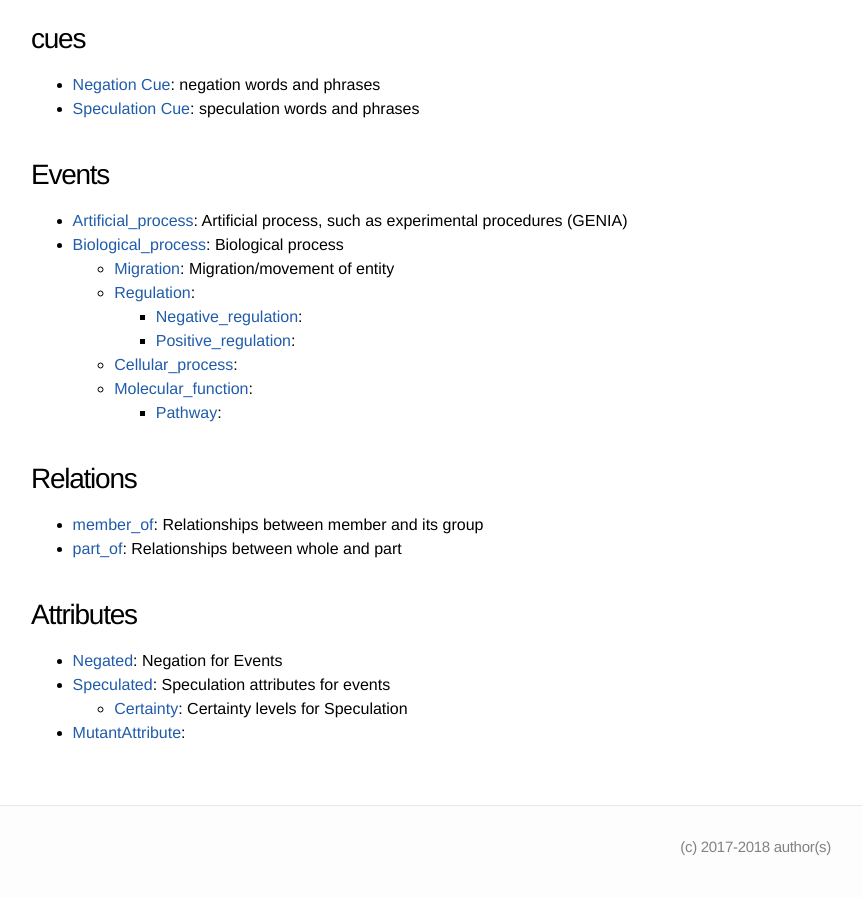
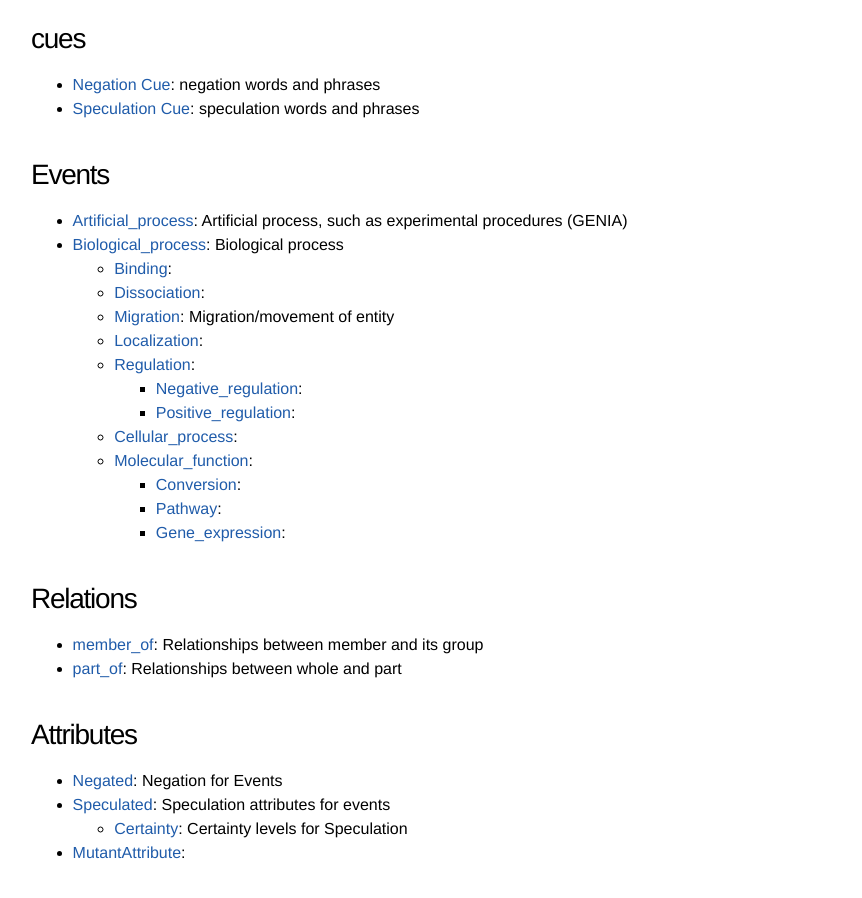
Before and after one commit to ezcatdb/molbiol_lung_corpus-guidelines, a Jekyll site: the page built from index.md, in a window 1280 px wide and 900 px high, scrolled down 757 px. Shown: the whole window, without its empty margins (209-1071 px from the left). Built offline with Jekyll 4.4.1, drawn with Linux system fonts in a browser that asks for light colours.

Commit message:
Corrected index.md for event categories

```diff
--- a/index.md
+++ b/index.md
@@ -91,26 +91,30 @@ title: Annotation guidelines for molecuar biology corpus (lung diseases)
 
 - [Artificial_process](): {% assign i = site.event | where_exp:"i", "i.title == 'Artificial_process'" | first %}{{ i.shortdef }}
 - [Biological_process](): {% assign i = site.event | where_exp:"i", "i.title == 'Biological_process'" | first %}{{ i.shortdef }}
+
+  - [Binding](): {% assign i = site.event | where_exp:"i", "i.title == 'Binding'" | first %}{{ i.shortdef }}
+  - [Dissociation](): {% assign i = site.event | where_exp:"i", "i.title == 'Dissociation'" | first %}{{ i.shortdef }}
+
   - [Migration](): {% assign i = site.event | where_exp:"i", "i.title == 'Migration'" | first %}{{ i.shortdef }}
+  - [Localization](): {% assign i = site.event | where_exp:"i", "i.title == 'Localization'" | first %}{{ i.shortdef }}
+
   - [Regulation](): {% assign i = site.event | where_exp:"i", "i.title == 'Regulation'" | first %}{{ i.shortdef }}
     - [Negative_regulation](): {% assign i = site.event | where_exp:"i", "i.title == 'Negative_regulation'" | first %}{{ i.shortdef }}
     - [Positive_regulation](): {% assign i = site.event | where_exp:"i", "i.title == 'Positive_regulation'" | first %}{{ i.shortdef }}
+
   - [Cellular_process](): {% assign i = site.event | where_exp:"i", "i.title == 'Cellular_process'" | first %}{{ i.shortdef }}
+
   - [Molecular_function](): {% assign i = site.event | where_exp:"i", "i.title == 'Molecular_function'" | first %}{{ i.shortdef }}
+    - [Conversion](): {% assign i = site.event | where_exp:"i", "i.title == 'Conversion'" | first %}{{ i.shortdef }}
     - [Pathway](): {% assign i = site.event | where_exp:"i", "i.title == 'Pathway'" | first %}{{ i.shortdef }}
+    - [Gene_expression](): {% assign i = site.event | where_exp:"i", "i.title == 'Gene_expression'" | first %}{{ i.shortdef }}
 
-<!--
-  - [Binding](): {% assign i = site.event | where_exp:"i", "i.title == 'Binding'" | first %}{{ i.shortdef }}
-  - [Dissociation](): {% assign i = site.event | where_exp:"i", "i.title == 'Dissociation'" | first %}{{ i.shortdef }}
-  - [Localization](): {% assign i = site.event | where_exp:"i", "i.title == 'Localization'" | first %}{{ i.shortdef }}
--->
 
 
 <!--
      - [Metabolism](): {% assign i = site.event | where_exp:"i", "i.title == 'Metabolism'" | first %}{{ i.shortdef }}
          - [Biosynthesis](): {% assign i = site.event | where_exp:"i", "i.title == 'Biosynthesis'" | first %}{{ i.shortdef }}
          - [Degradation](): {% assign i = site.event | where_exp:"i", "i.title == 'Degradation'" | first %}{{ i.shortdef }}
-         - [Conversion](): {% assign i = site.event | where_exp:"i", "i.title == 'Conversion'" | first %}{{ i.shortdef }}
     - [Gene_expression](): {% assign i = site.event | where_exp:"i", "i.title == 'Gene_expression'" | first %}{{ i.shortdef }}
       - [Transcription](): {% assign i = site.event | where_exp:"i", "i.title == 'Transcription'" | first %}{{ i.shortdef }}
       - [Translation](): {% assign i = site.event | where_exp:"i", "i.title == 'Translation'" | first %}{{ i.shortdef }}
```
